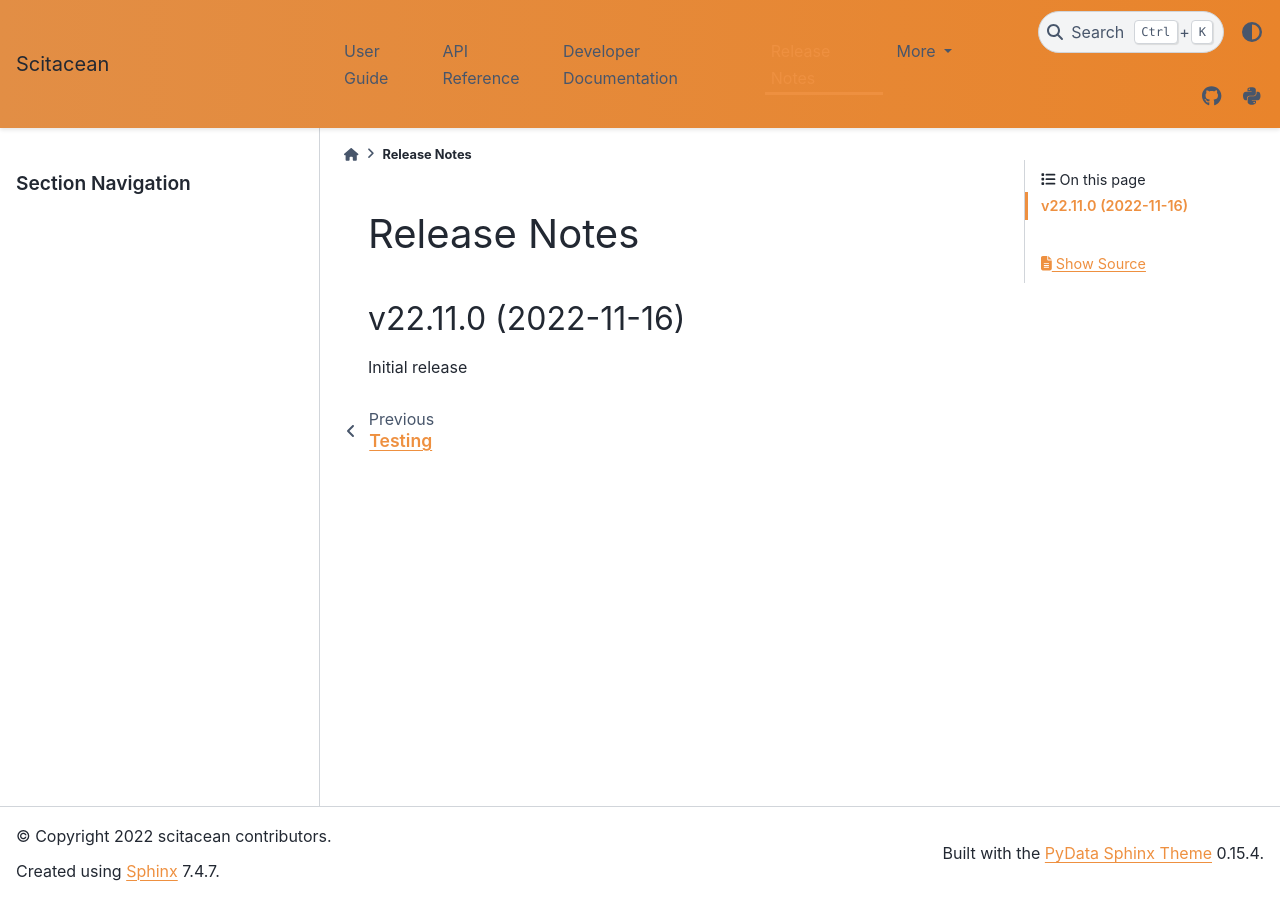
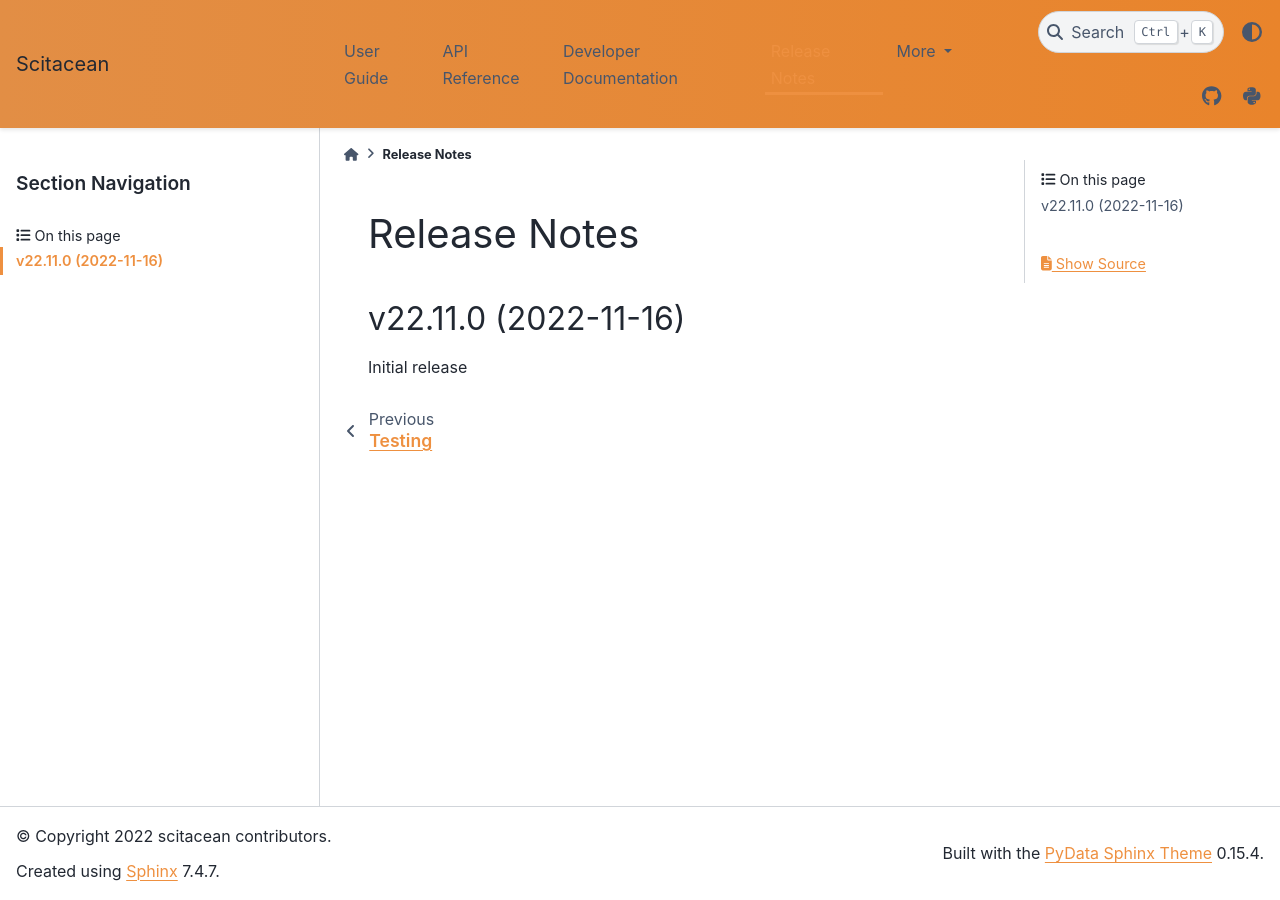
Before and after one commit to SciCatProject/scitacean, a Sphinx documentation site: the page built from docs/release-notes.rst, in a window 1280 px wide. Built offline with Sphinx 7.4.7 and the PyData theme 0.15.4, drawn with Linux system fonts in a browser that asks for light colours; the version number could not be read and is left out.

Commit message:
Inline right sidebar into left sidebar

```diff
--- a/docs/conf.py
+++ b/docs/conf.py
@@ -101,7 +101,8 @@
 
 html_theme = "pydata_sphinx_theme"
 html_theme_options = {
-    "left_sidebar_end": [],
+    "left_sidebar_end": ["edit-this-page", "sourcelink"],
+    "page_sidebar_items": [],
     "show_nav_level": 1,
     "header_links_before_dropdown": 4,
     "external_links": [
@@ -128,6 +129,9 @@
 }
 html_context = {
     "doc_path": "docs",
+}
+html_sidebars = {
+    "**": ["sidebar-nav-bs", "page-toc"],
 }
 
 html_title = "Scitacean"
```
